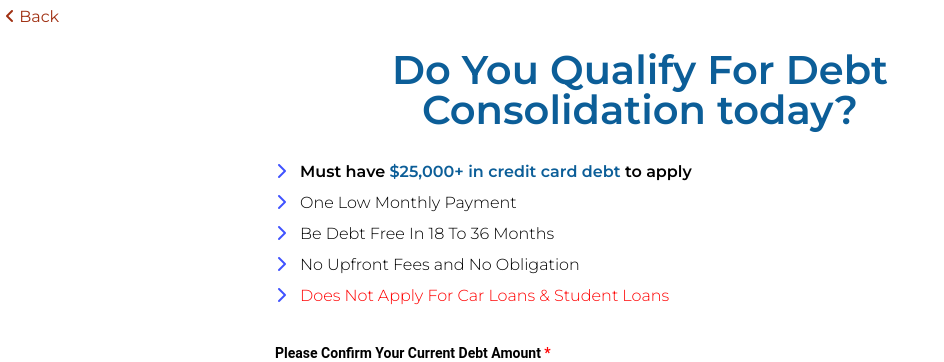
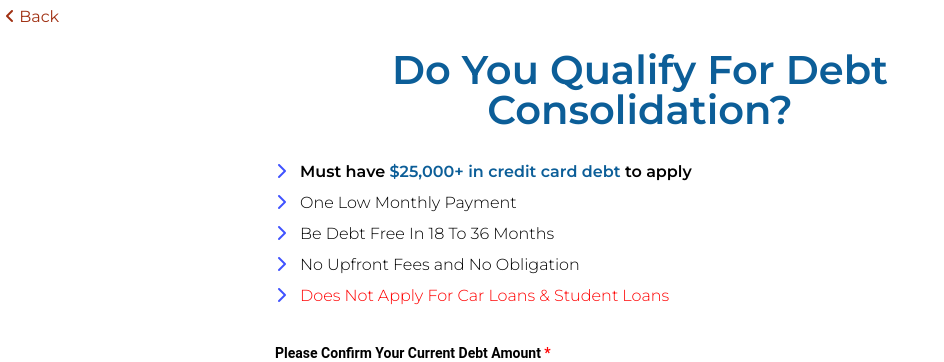
Before and after one commit to alangarza/trylendingpro, a PHP site: page / in a window 1280 px wide. Shown: the part 61-423 px from the top of the page, without its empty margins (0-944 px from the left). Run offline with PHP 8.4, Linux system fonts and the light colour scheme; some libraries are stand-ins or nearby versions.

Commit message:
DO app test 2

```diff
--- a/index.php
+++ b/index.php
@@ -178,7 +178,7 @@
                                                 <input type="hidden" name="utm-params" value="">
                                                 <!--single form panel-->
                                                 <div class="multisteps-form__panel    js-active" data-animation="slideHorz" id="step-1">
-                                                    <h3 class="multisteps-form__title">Do You Qualify For Debt Consolidation today?</h3>
+                                                    <h3 class="multisteps-form__title">Do You Qualify For Debt Consolidation?</h3>
                                                     <ul>
                                                         <li style="font-weight: 600;">
                                                             <i class="fas fa-chevron-right"></i>Must have <span style="color: #0c5e98;">$25,000+ in credit card debt</span> to apply
```
